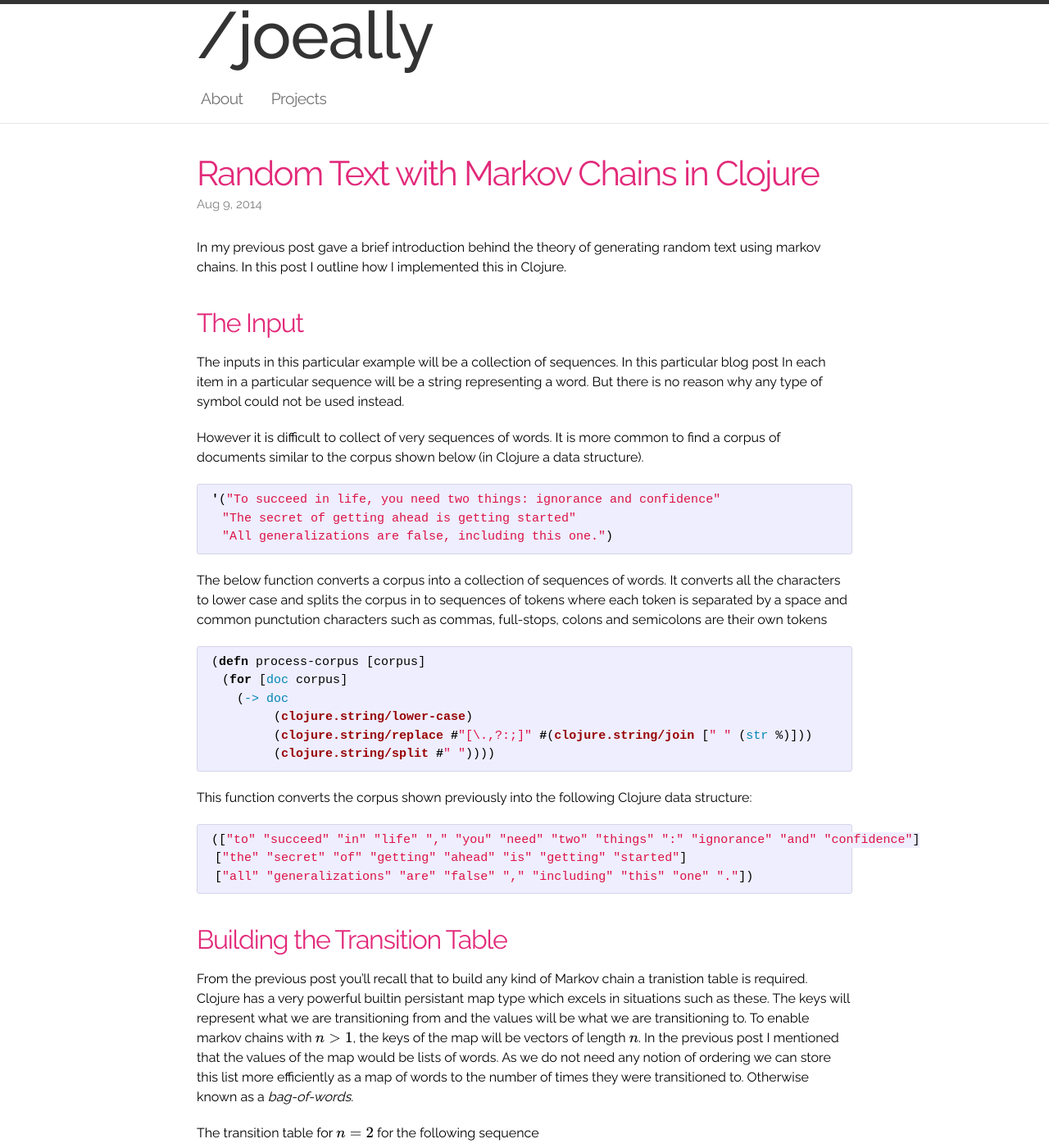
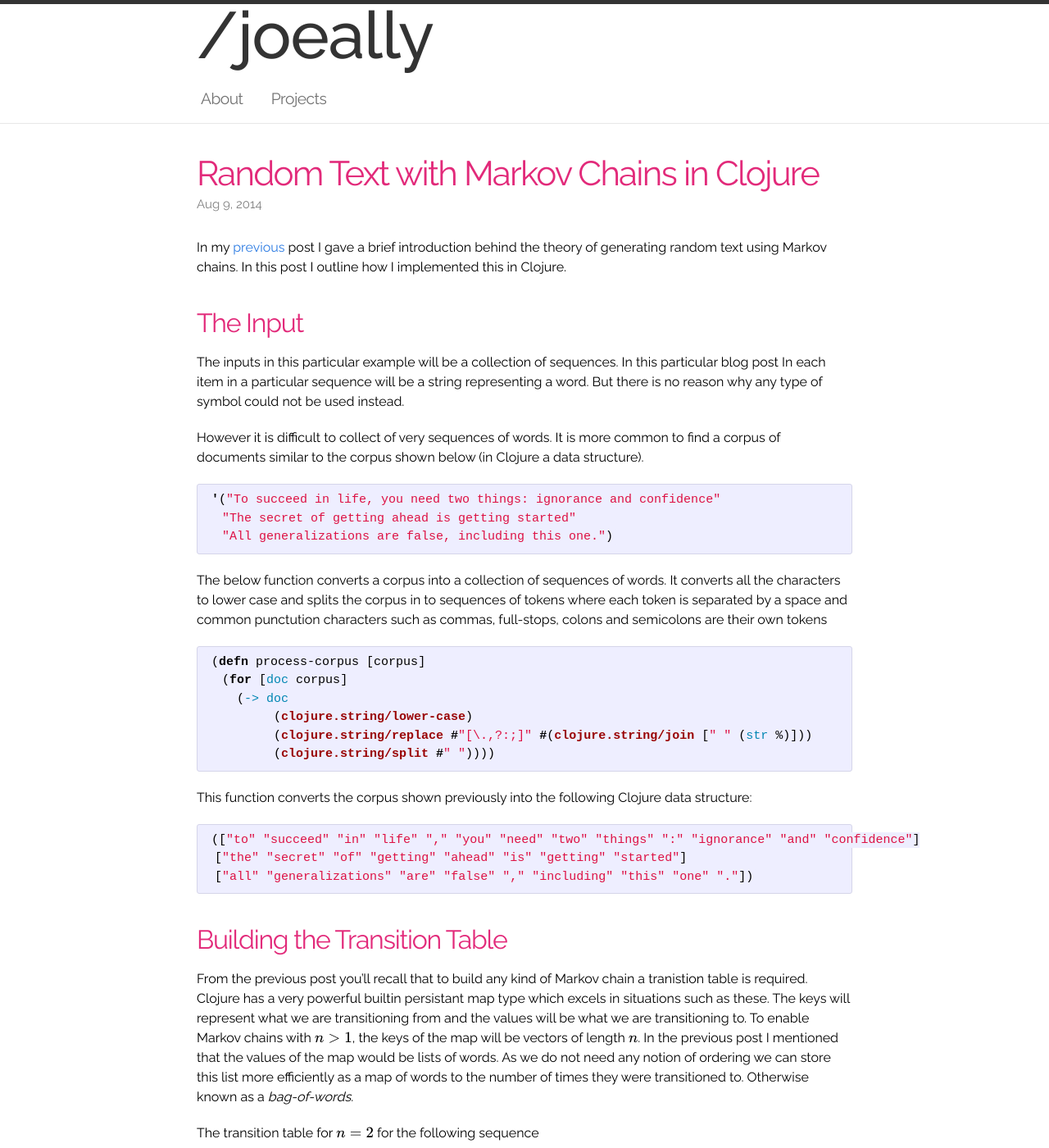
Before and after one commit to joeally/mysite, a Jekyll site: the page built from _posts/2014-08-09-random-text-with-markov-chains-in-clojure.markdown, in a window 1280 px wide and 1400 px high. Shown: the whole window at 82% size. Built offline with Jekyll 4.4.1, drawn with Linux system fonts in a browser that asks for light colours; formulas are drawn with MathJax 3.

```diff
--- a/_posts/2014-08-09-random-text-with-markov-chains-in-clojure.markdown
+++ b/_posts/2014-08-09-random-text-with-markov-chains-in-clojure.markdown
@@ -5,7 +5,7 @@ date:   2014-08-09 12:00:00
 categories: clojure markov
 ---
 
-In my previous post gave a brief introduction behind the theory of generating random text using markov chains. In this post I outline how I implemented this in Clojure.
+In my [previous]({{page.previous.url}}) post I gave a brief introduction behind the theory of generating random text using Markov chains. In this post I outline how I implemented this in Clojure.
 
 ## The Input
 The inputs in this particular example will be a collection of sequences. In this particular blog post In each item in a particular sequence will be a string representing a word. But there is no reason why any type of symbol could not be used instead.
@@ -37,7 +37,7 @@ This function converts the corpus shown previously into the following Clojure da
 {% endhighlight %}
 
 ## Building the Transition Table
-From the previous post you'll recall that to build any kind of Markov chain a tranistion table is required. Clojure has a very powerful builtin persistant map type which excels in situations such as these. The keys will represent what we are transitioning from and the values will be what we are transitioning to. To enable markov chains with $$n > 1$$, the keys of the map will be vectors of length $$n$$.
+From the previous post you'll recall that to build any kind of Markov chain a tranistion table is required. Clojure has a very powerful builtin persistant map type which excels in situations such as these. The keys will represent what we are transitioning from and the values will be what we are transitioning to. To enable Markov chains with $$n > 1$$, the keys of the map will be vectors of length $$n$$.
 In the previous post I mentioned that the values of the map would be lists of words. As we do not need any notion of ordering we can store this list more efficiently as a map of words to the number of times they were transitioned to. Otherwise known as a *bag-of-words*.
 
 The transition table for $$n = 2$$ for the following sequence
```
